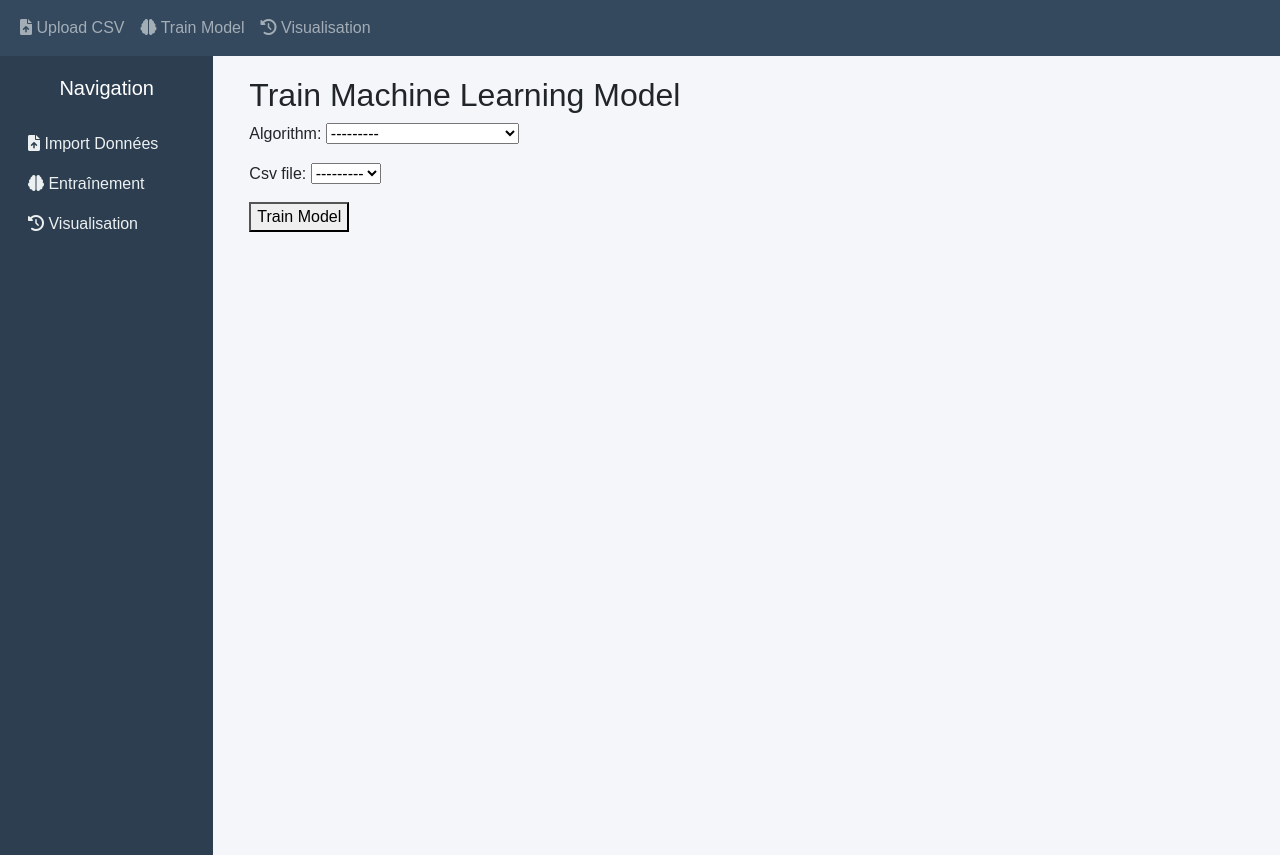
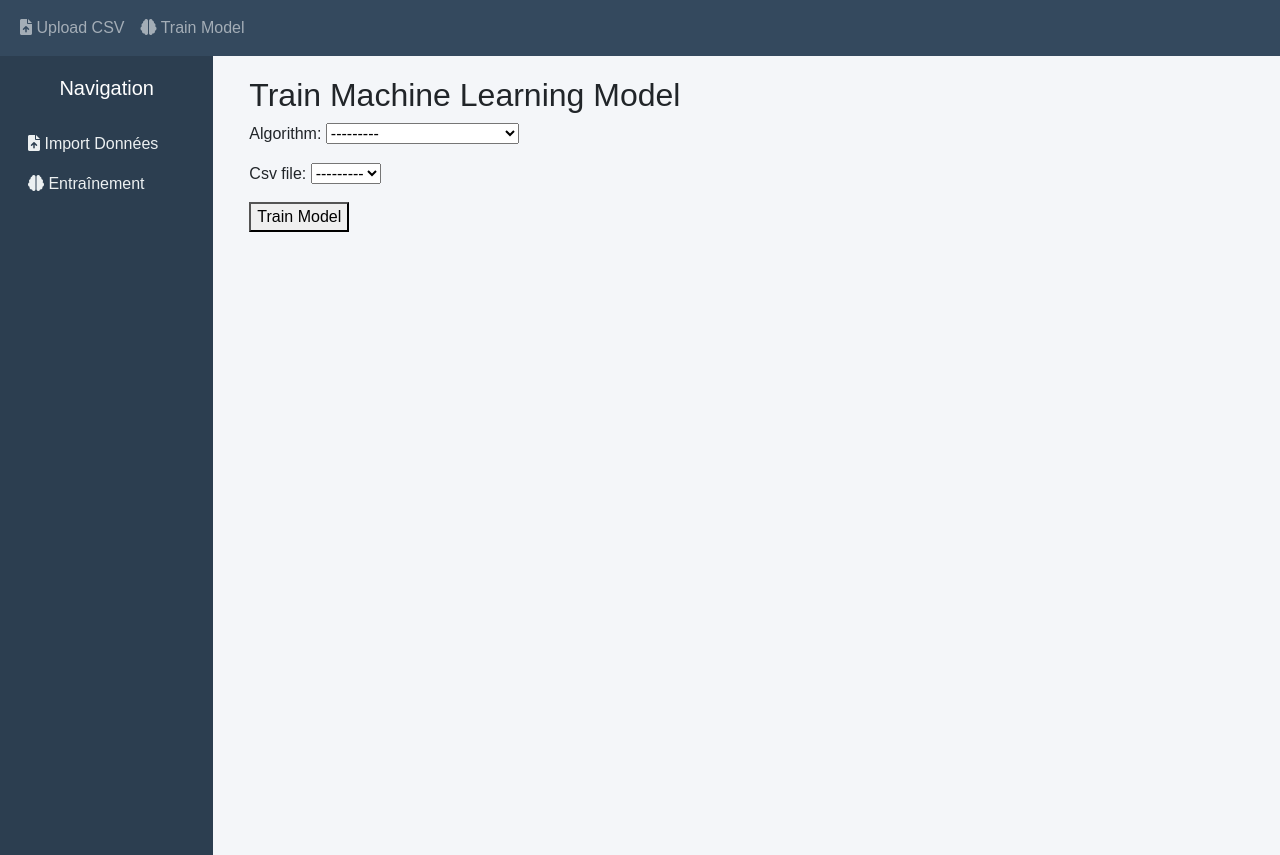
Before and after one commit to Dar-rius/versionning, a Django app: page /train/ in a window 1280 px wide. Shown: the top 855 px of the page. Run offline with Django 5.2, Linux system fonts and the light colour scheme; data that the repository does not hold is empty.

Commit message:
last update

```diff
--- a/versionning/templates/base.html
+++ b/versionning/templates/base.html
@@ -80,11 +80,6 @@
                 <i class="fas fa-brain"></i> Train Model
               </a>
             </li>
-            <li class="nav-item">
-              <a class="nav-link" href="{% url 'visualisation' %}">
-                <i class="fas fa-history"></i> Visualisation
-              </a>
-            </li>
           </ul>
         </div>
       </div>
@@ -106,12 +101,7 @@
                 <i class="fas fa-brain"></i> Entraînement
               </a>
             </li>
-            <li class="nav-item">
-              <a class="nav-link" href="{% url 'visualisation' %}">
-                <i class="fas fa-history"></i> Visualisation
-              </a>
-            </li>
-          </ul>
+            </ul>
         </div>
 
         <!-- Contenu Principal -->
--- a/versionning/templates/model_results.html
+++ b/versionning/templates/model_results.html
@@ -57,7 +57,8 @@
         alt="Residual Plot"
       />
     </div>
-    {% endif %} {% endif %}
+    {% endif %}
+    {% endif %}
   </div>
 </div>
 {% endblock %}
```
Also changed, not shown: versionning/matrice.png (added), versionning/views.py (line endings or trailing spaces).
